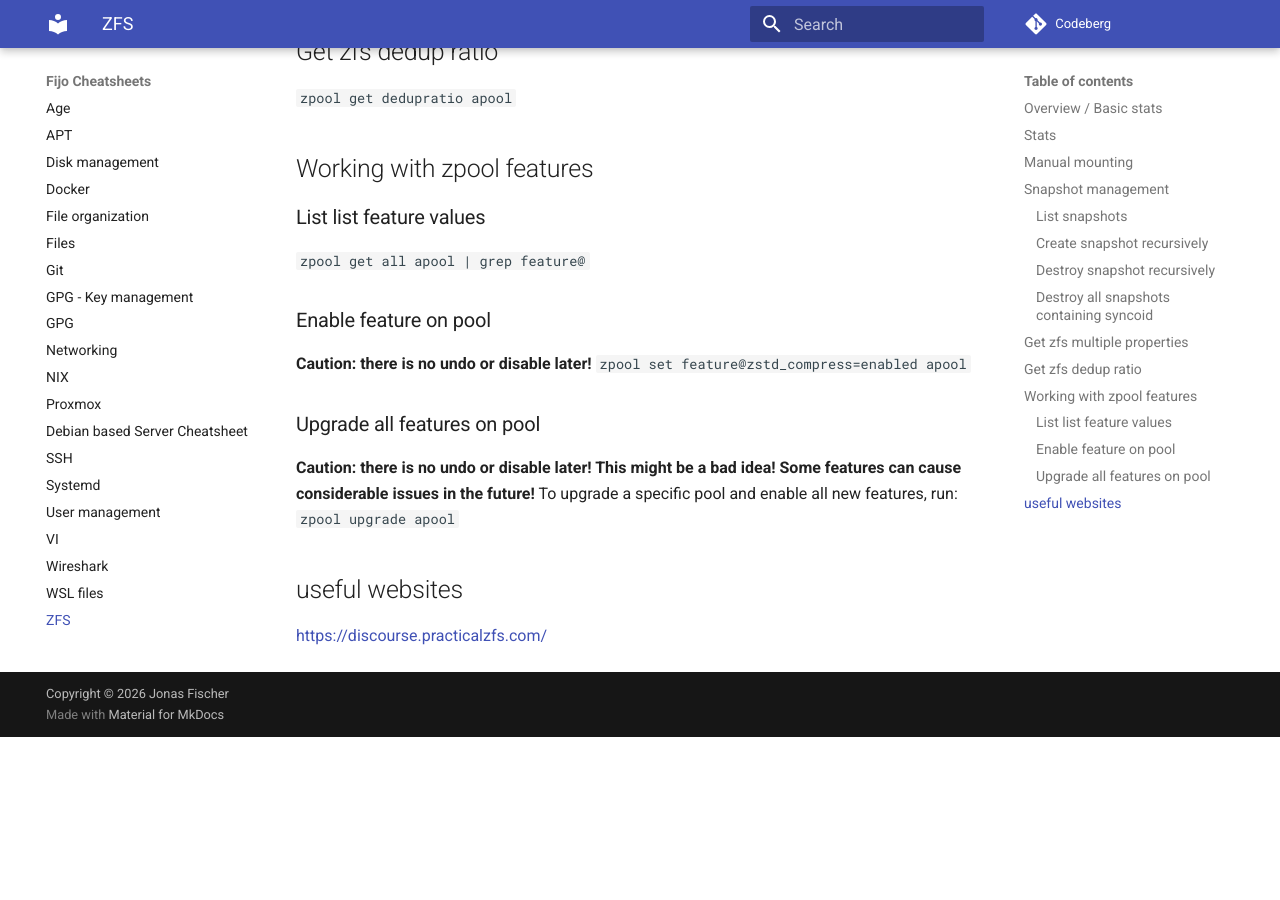
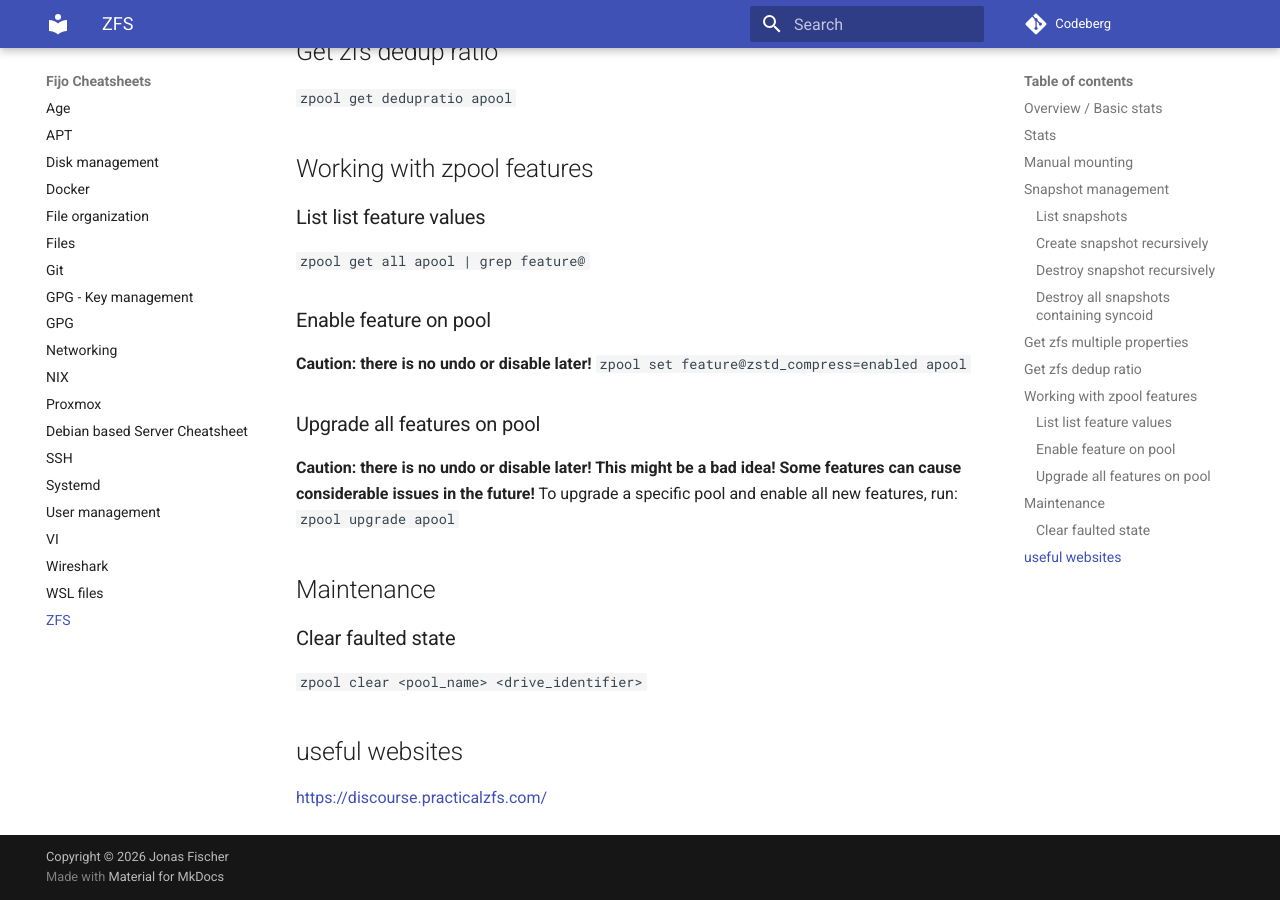
Before and after one commit to Fijo/cheat-mirror, an MkDocs documentation site: the page built from docs/zfs.md, in a window 1280 px wide and 900 px high, scrolled down 1461 px. Built offline with MkDocs 1.6.1 and Material for MkDocs 9.7.7, drawn with Linux system fonts in a browser that asks for light colours; before the commit the page ends 2198 px from its top, so only the background shows below that; some of the changed text lies outside the part shown.

```diff
--- a/docs/zfs.md
+++ b/docs/zfs.md
@@ -17,6 +17,7 @@ This also shows the size of the dedup table:
 `arc_summary -d | more`
 
 `zpool iostat [tank] 1`
+`zpool iostat [tank] -v 1`
 
 ## Manual mounting
 
@@ -75,6 +76,11 @@ test first with
 To upgrade a specific pool and enable all new features, run:
 `zpool upgrade apool`
 
+## Maintenance
+
+### Clear faulted state
+`zpool clear <pool_name> <drive_identifier>`
+
 ## useful websites
 
 <https://discourse.practicalzfs.com/>
```
Also changed, not shown: docs/disk-management.md (+3 -0 lines).
